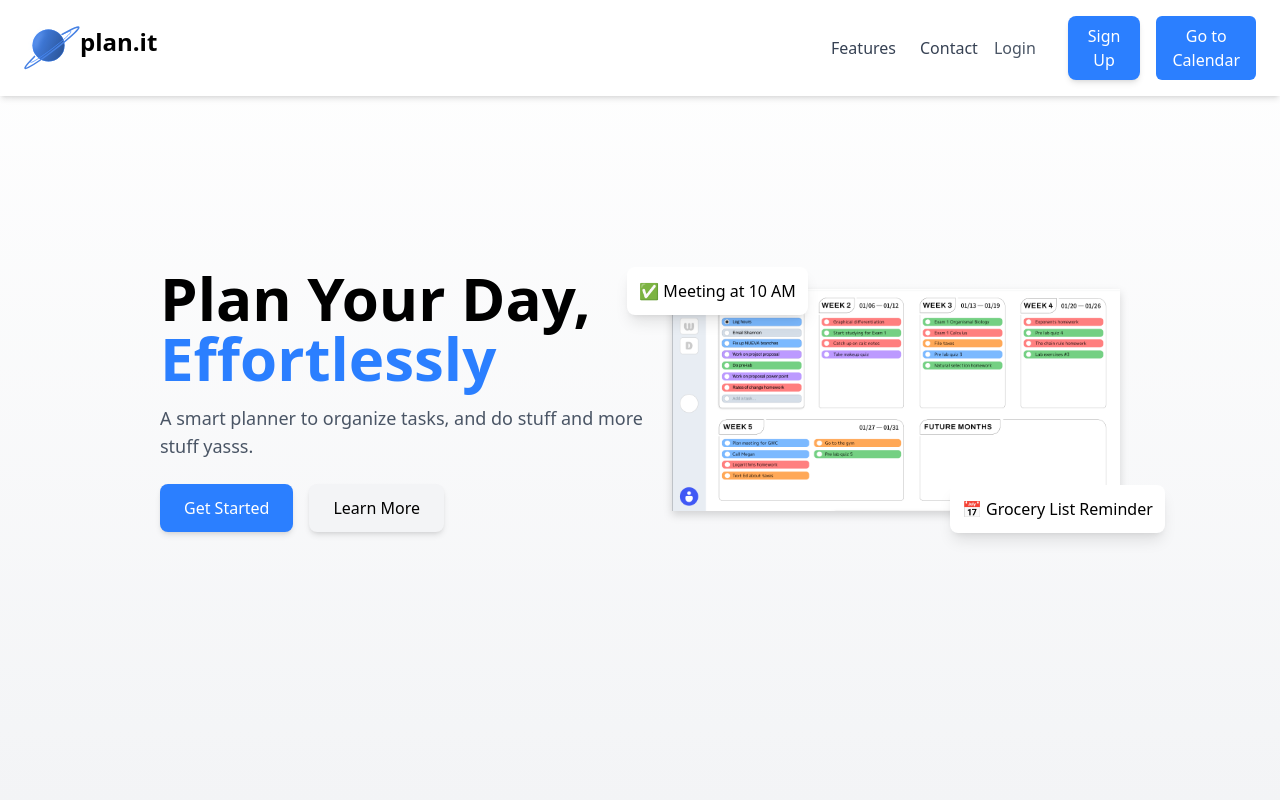
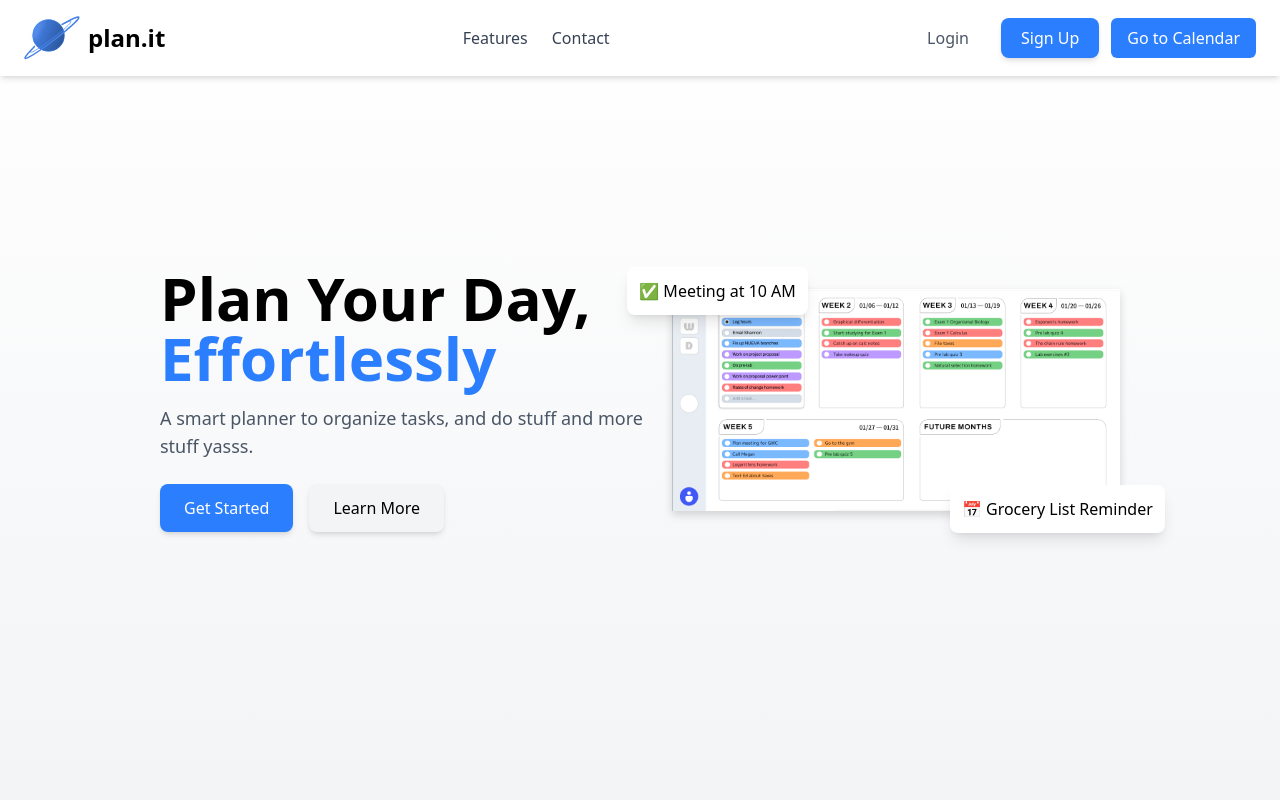
Before and after one commit to agc6/plan.it, a React (Vite) app in the folder client/: page / in a window 1280 px wide. Shown: the top 800 px of the page. Built offline with nearby package versions, Linux system fonts and the light colour scheme.

Commit message:
fixed nav buttons

```diff
--- a/client/src/components/Navbar.jsx
+++ b/client/src/components/Navbar.jsx
@@ -10,7 +10,7 @@ const Navbar = () => {
     <nav className="fixed top-0 left-0 w-full backdrop-blur-lg bg-white/70 shadow-md z-50">
       <div className="container mx-auto flex justify-between items-center py-4 px-6">
         {/* Logo, no image for now */}
-        <div className="container mx-auto flex">
+        <div className="flex items-center space-x-2">
           <img src={favicon}/>
           <h1 className="text-2xl font-bold text-black">plan.it</h1>
         </div>
@@ -22,8 +22,8 @@ const Navbar = () => {
         </ul>
 
         {/* Login/sign up Buttons */}
-        <div className="hidden md:flex space-x-4">
-          <button className="px-4 py-2 text-gray-600 hover:text-black">Login</button>
+        <div className="hidden md:flex space-x-3">
+          <button className="px-5 py-2 text-gray-600 hover:text-black">Login</button>
           <button className="px-5 py-2 bg-blue-500 text-white rounded-lg shadow-md hover:bg-blue-600">
           Sign Up
           </button>
```
